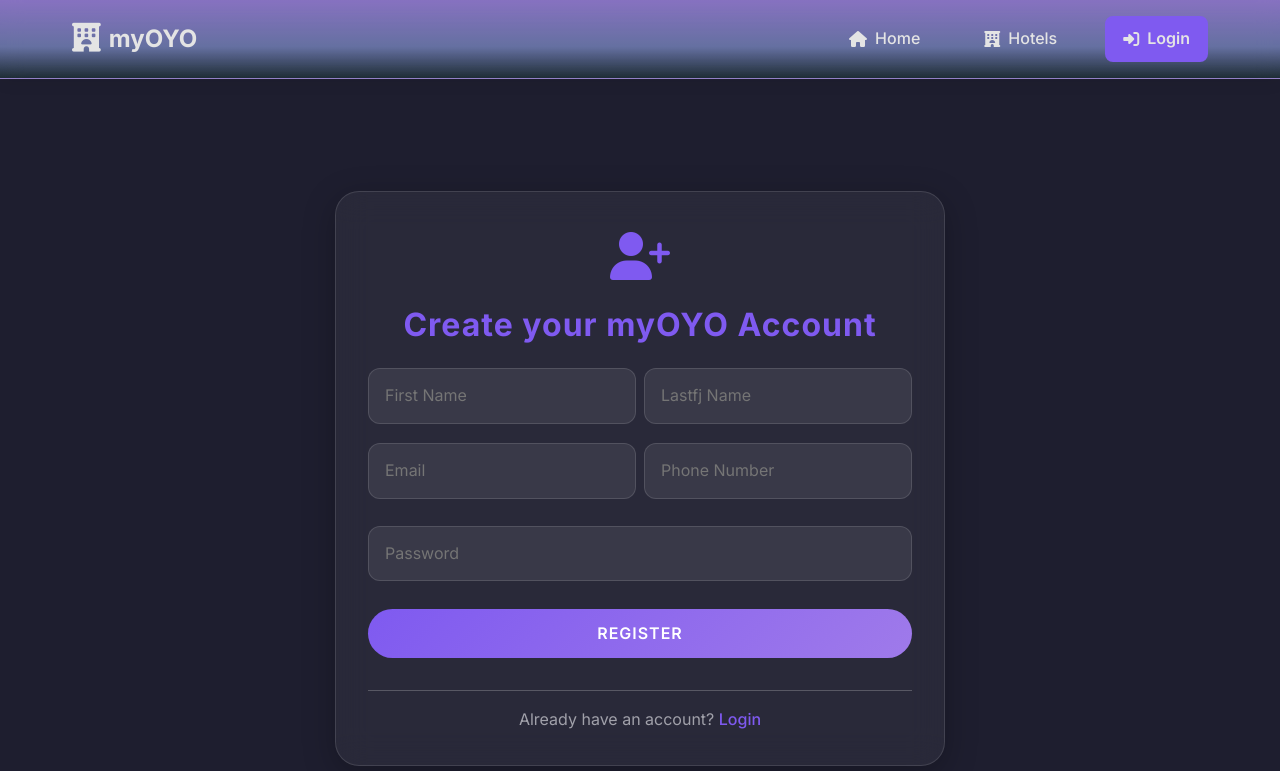
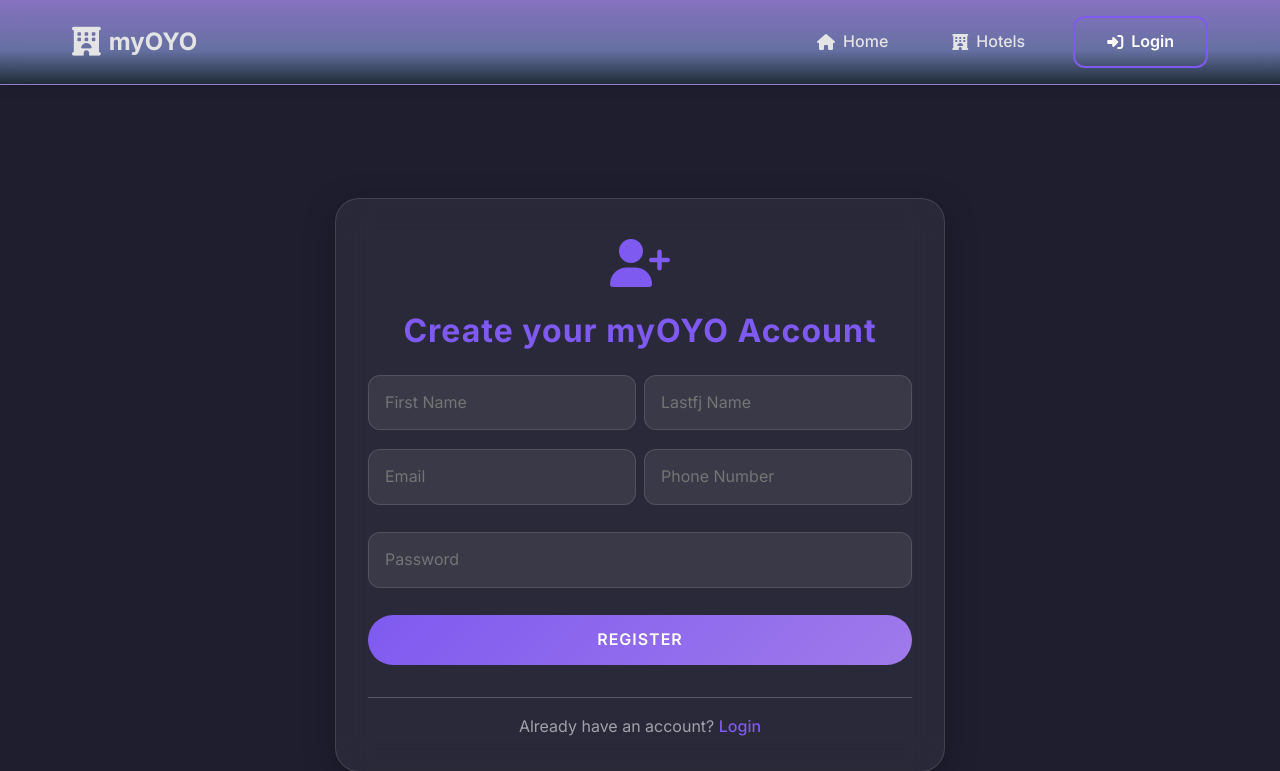
Before and after one commit to BNB2006/Hotel, a Django app: page /accounts/register/ in a window 1280 px wide. Shown: the top 771 px of the page. Run offline with Django 5.2, Linux system fonts and the light colour scheme.

Commit message:
User settings

```diff
--- a/my_OYO/home/templates/utils/navbar.html
+++ b/my_OYO/home/templates/utils/navbar.html
@@ -79,7 +79,7 @@
           {% else %}
             <!-- If user is HotelVendor, show login link (they should use vendor login) -->
         <li class="nav-item">
-              <a class="nav-link login-btn" href="{% url 'login_page'%}">
+              <a class="nav-link login-btn btn-outline-primary" href="{% url 'login_page'%}">
                 <i class="fas fa-sign-in-alt"></i>Login
           </a>
         </li>
@@ -87,7 +87,7 @@
         {% else %}
           <!-- User not logged in -->
         <li class="nav-item">
-            <a class="nav-link login-btn" href="{% url 'login_page'%}">
+            <a class="nav-link login-btn btn-outline-primary" href="{% url 'login_page'%}">
               <i class="fas fa-sign-in-alt"></i>Login
           </a>
         </li>
--- a/my_OYO/home/views.py
+++ b/my_OYO/home/views.py
@@ -19,7 +19,6 @@ def index(request):
     print('user:',request.user)
     # Show only 4 featured hotels on landing page
     hotels = Hotel.objects.all()[:4]
-    messages.success(request,"Welcome")
     return render(request, 'index.html', context={'hotels': hotels})
 
 
--- a/my_OYO/static/home/css/style.css
+++ b/my_OYO/static/home/css/style.css
@@ -499,6 +499,25 @@ h1, h2, h3, h4, h5, h6 {
   transform: translateY(-3px);
 }
 
+.btn-outline-primary {
+  color: #fff !important;
+  background: transparent !important;
+  border: 2px solid var(--primary-color, #7F5AF0) !important;
+  border-radius: 12px !important;
+  font-weight: 600;
+  font-size: 1rem;
+  padding: 0.7rem 2rem;
+  box-shadow: none;
+  transition: background 0.2s, color 0.2s, border-color 0.2s;
+  display: inline-flex;
+  align-items: center;
+  gap: 0.5rem;
+}
+.btn-outline-primary:hover, .btn-outline-primary:focus {
+  background: var(--primary-color, #7F5AF0) !important;
+  color: #fff !important;
+  border-color: var(--primary-color, #7F5AF0) !important;
+}
 
 /* search section */
 .search-section {
```
